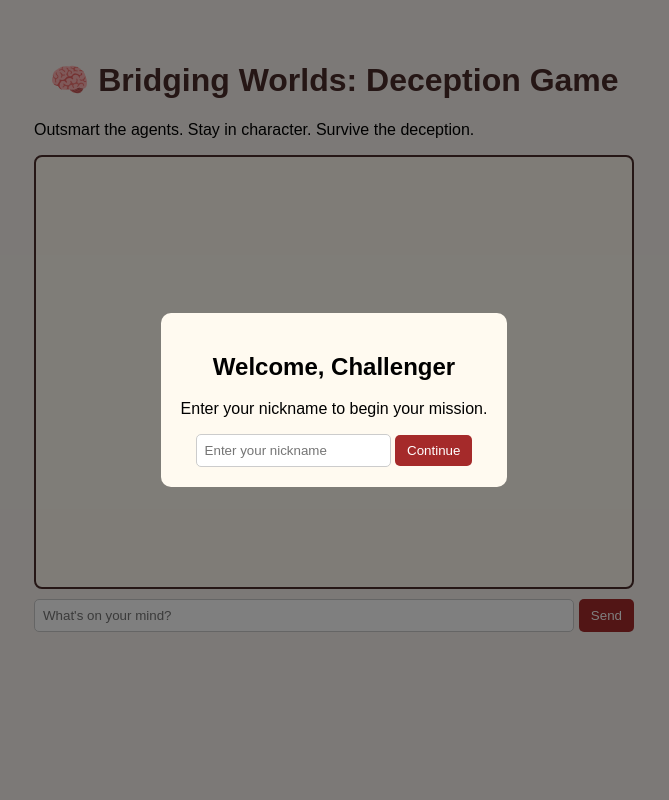
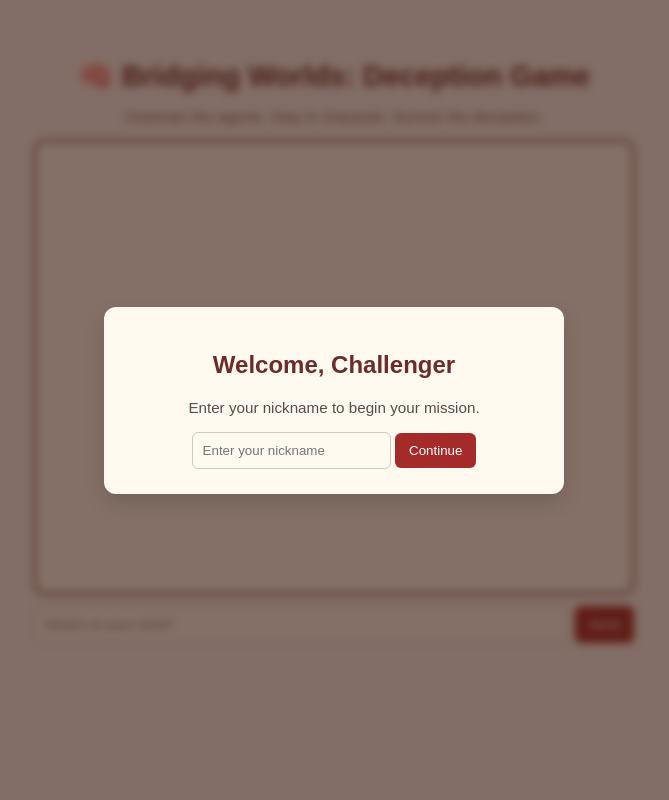
Before and after one commit to TomasVokurka165/hackathon-2025, a Flask app: page / in a window 1280 px wide. Shown: the whole page, without its empty margins (306-975 px from the left). Run offline with Flask 3, Linux system fonts and the light colour scheme.

Commit message:
updated styling

```diff
--- a/static/style.css
+++ b/static/style.css
@@ -1,5 +1,6 @@
+/* === General Reset === */
 body {
-    font-family: Arial, sans-serif;
+  font-family: 'Poppins', sans-serif;
   background-color: #f9f4ef;
   margin: 0;
   padding: 0;
@@ -7,48 +8,47 @@ body {
   justify-content: center;
   align-items: flex-start;
   min-height: 100vh;
+  overflow-x: hidden;
+  color: #3b2f2f;
 }
 
+/* === Container === */
 .container {
   width: 90%;
   max-width: 600px;
   margin-top: 40px;
+  text-align: center;
 }
 
 h1 {
-    text-align: center;
-    color: #4a2c2a;
+  color: #6b2c2a;
+  font-size: 1.8rem;
+  margin-bottom: 0.3em;
 }
 
+.subtitle {
+  font-size: 0.95rem;
+  color: #7b5a58;
+  margin-bottom: 15px;
+}
+
+/* === Chat Box === */
 .chat-box {
-    border: 2px solid #4a2c2a;
-    border-radius: 8px;
+  border: 2px solid #6b2c2a;
+  border-radius: 10px;
   padding: 15px;
-    height: 400px;
+  height: 420px;
   overflow-y: auto;
   background-color: #fffaf0;
+  box-shadow: 0 4px 10px rgba(0, 0, 0, 0.05);
+  transition: all 0.3s ease;
 }
 
 .message {
   display: flex;
-    margin: 8px 0;
-}
-
-.user .bubble {
-    background-color: #1a73e8;
-    color: #fff;
-}
-
-.agent .bubble {
-    background-color: #a52a2a;
-    color: #fff;
-}
-
-.system {
-    text-align: center;
-    font-style: italic;
-    color: #555;
-    margin: 5px 0;
+  align-items: flex-end;
+  margin: 10px 0;
+  animation: fadeIn 0.4s ease forwards;
 }
 
 .avatar {
@@ -59,60 +59,108 @@ h1 {
   display: flex;
   justify-content: center;
   align-items: center;
+  font-weight: bold;
   margin-right: 10px;
-    font-weight: bold;
 }
 
 .bubble {
-    padding: 8px 12px;
-    border-radius: 10px;
+  padding: 10px 14px;
+  border-radius: 16px;
   max-width: 70%;
+  font-size: 0.9rem;
+  line-height: 1.4;
 }
 
+.user .bubble {
+  background: linear-gradient(135deg, #6b2c2a, #a52a2a);
+  color: #fff;
+  border-bottom-right-radius: 2px;
+}
+
+.agent .bubble {
+  background: linear-gradient(135deg, #ffcf9c, #f7b267);
+  color: #3b2f2f;
+  border-bottom-left-radius: 2px;
+}
+
+.system {
+  text-align: center;
+  font-style: italic;
+  color: #777;
+  margin: 8px 0;
+  opacity: 0.8;
+}
+
+/* === Input Area === */
 .input-area {
   display: flex;
-    margin-top: 10px;
-    gap: 5px;
+  margin-top: 12px;
+  gap: 6px;
 }
 
 input[type="text"] {
   flex: 1;
-    padding: 8px;
-    border-radius: 5px;
-    border: 1px solid #ccc;
+  padding: 10px;
+  border-radius: 6px;
+  border: 1px solid #d3c7c2;
+  background-color: #fffaf0;
+  transition: border 0.2s ease;
+}
+
+input[type="text"]:focus {
+  border: 1px solid #a52a2a;
+  outline: none;
 }
 
 button {
-    padding: 8px 12px;
-    border-radius: 5px;
+  padding: 10px 14px;
+  border-radius: 6px;
   border: none;
   background-color: #a52a2a;
   color: #fff;
+  font-weight: 500;
   cursor: pointer;
+  transition: transform 0.2s, background 0.3s;
 }
 
 button:hover {
   background-color: #7c1f1b;
+  transform: scale(1.05);
 }
 
-/* Modal steps */
+/* === Modal === */
 .modal {
   position: fixed;
   top: 0;
   left: 0;
   width: 100%;
   height: 100%;
-    background: rgba(0,0,0,0.5);
+  background: rgba(50, 20, 10, 0.6);
   display: flex;
   justify-content: center;
   align-items: center;
+  backdrop-filter: blur(4px);
+  z-index: 1000;
 }
 
-.step {
+.modal-content {
   background: #fffaf0;
-    padding: 20px;
-    border-radius: 10px;
+  border-radius: 12px;
+  padding: 25px 30px;
   text-align: center;
+  width: 90%;
+  max-width: 400px;
+  box-shadow: 0 8px 20px rgba(0, 0, 0, 0.15);
+  animation: fadeInUp 0.4s ease forwards;
+}
+
+.step h2 {
+  color: #6b2c2a;
+}
+
+.step p {
+  color: #5b4a49;
+  font-size: 0.95rem;
 }
 
 .hidden {
@@ -120,5 +168,71 @@ button:hover {
 }
 
 .persona-options button {
-    margin: 5px;
+  display: block;
+  width: 100%;
+  margin: 6px 0;
+  background: #a52a2a;
+  color: #fff;
+  border-radius: 8px;
+  font-size: 1rem;
+  padding: 10px;
+  transition: all 0.3s ease;
 }
+
+.persona-options button:hover {
+  background: #7c1f1b;
+  transform: scale(1.04);
+}
+
+.button-group button {
+  margin: 6px;
+  padding: 10px 14px;
+  border-radius: 6px;
+  border: none;
+  cursor: pointer;
+}
+
+button.yes {
+  background-color: #4caf50;
+  color: #fff;
+}
+
+button.maybe {
+  background-color: #f7b267;
+  color: #fff;
+}
+
+button.no {
+  background-color: #b93e3e;
+  color: #fff;
+}
+
+button.yes:hover {
+  background-color: #3f9143;
+}
+button.maybe:hover {
+  background-color: #f59e42;
+}
+button.no:hover {
+  background-color: #8f2b2b;
+}
+
+/* === Animations === */
+@keyframes fadeIn {
+  from { opacity: 0; transform: translateY(5px); }
+  to { opacity: 1; transform: translateY(0); }
+}
+
+@keyframes fadeInUp {
+  from { opacity: 0; transform: translateY(30px); }
+  to { opacity: 1; transform: translateY(0); }
+}
+
+.fade-in {
+  animation: fadeIn 0.6s ease forwards;
+}
+
+.fade-in-delayed {
+  animation: fadeIn 0.8s ease forwards;
+  animation-delay: 0.3s;
+}
```
Lines whose indentation alone changed are shown as unchanged.
